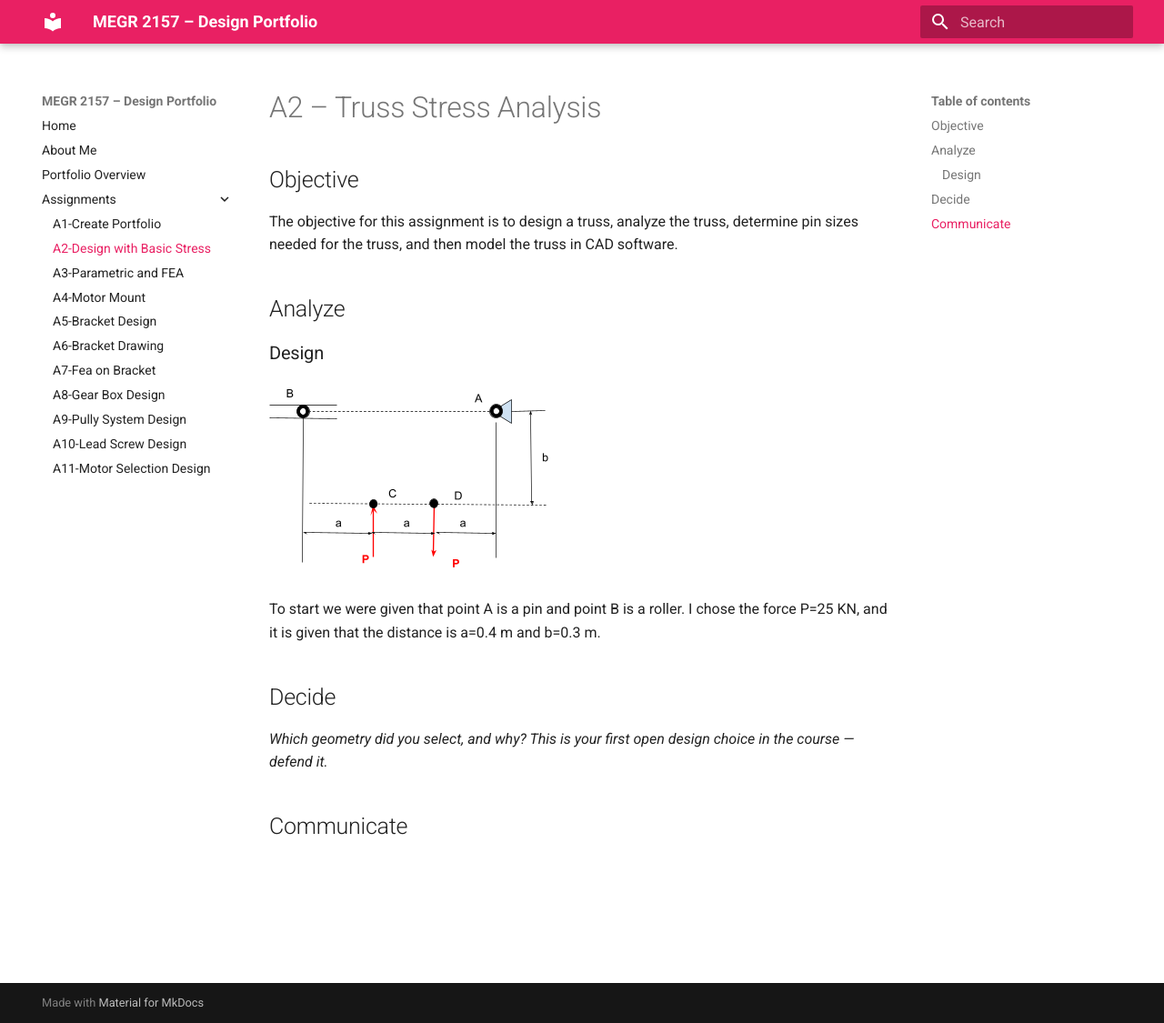
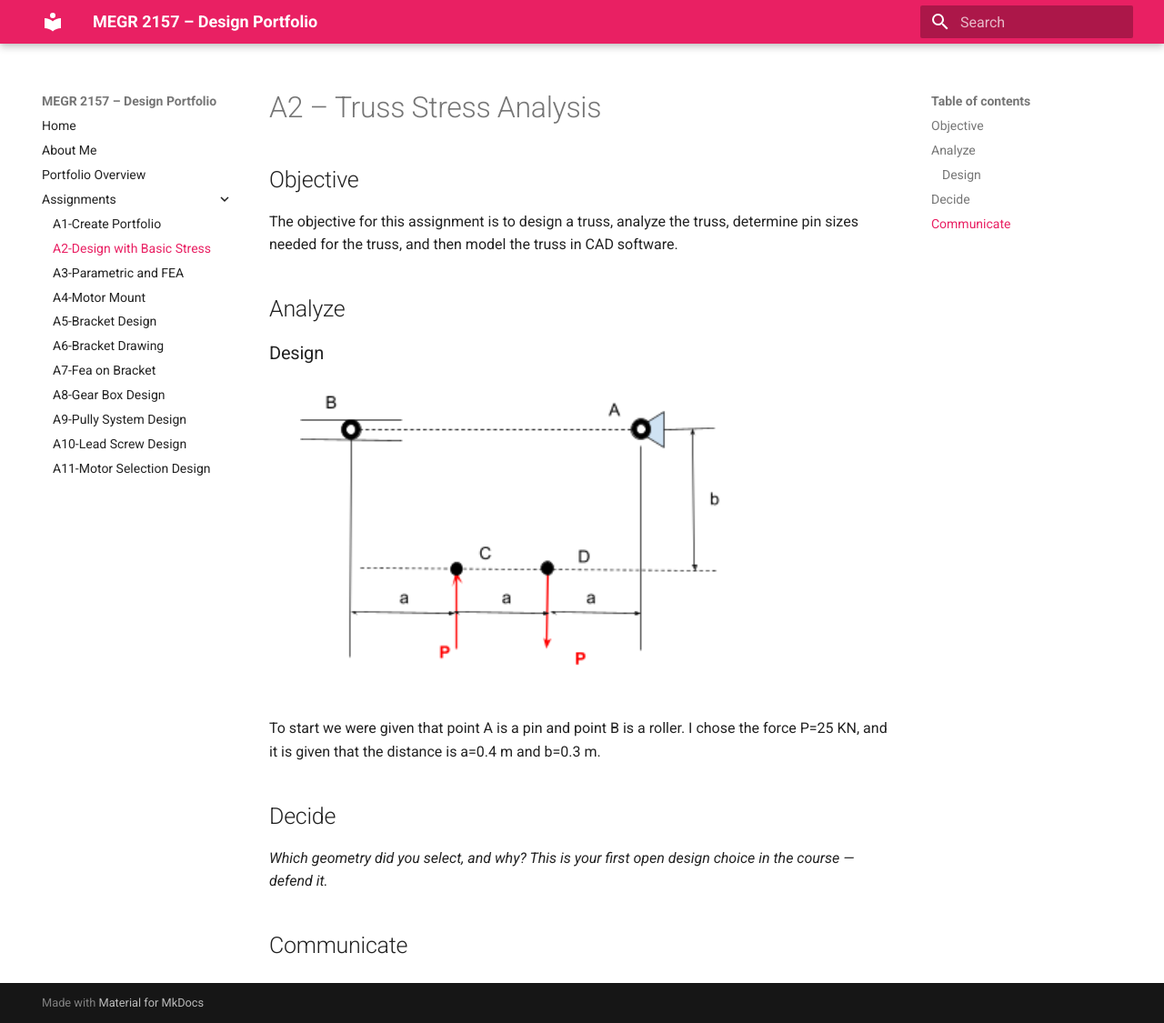
Before and after one commit to JonathanSuarezVazquez/Jonathans-megr2157-portfolio, an MkDocs documentation site: the page built from docs/assignments/A02/index.md, in a window 1280 px wide and 1125 px high. Shown: the whole window at 91% size. Built offline with MkDocs 1.6.1 and Material for MkDocs 9.7.7, drawn with Linux system fonts in a browser that asks for light colours.

Commit message:
Change image in analysis section
Updated image reference from 'truss.png' to 'trussss.png'.

```diff
--- a/docs/assignments/A02/index.md
+++ b/docs/assignments/A02/index.md
@@ -7,7 +7,7 @@ The objective for this assignment is to design a truss, analyze the truss, deter
 
 ### Design
 
-![myimage](truss.png)
+![myimage](trussss.png)
 
 To start we were given that point A is a pin and point B is a roller. I chose the force P=25 KN, and it is given that the distance is a=0.4 m and b=0.3 m.
 
```
